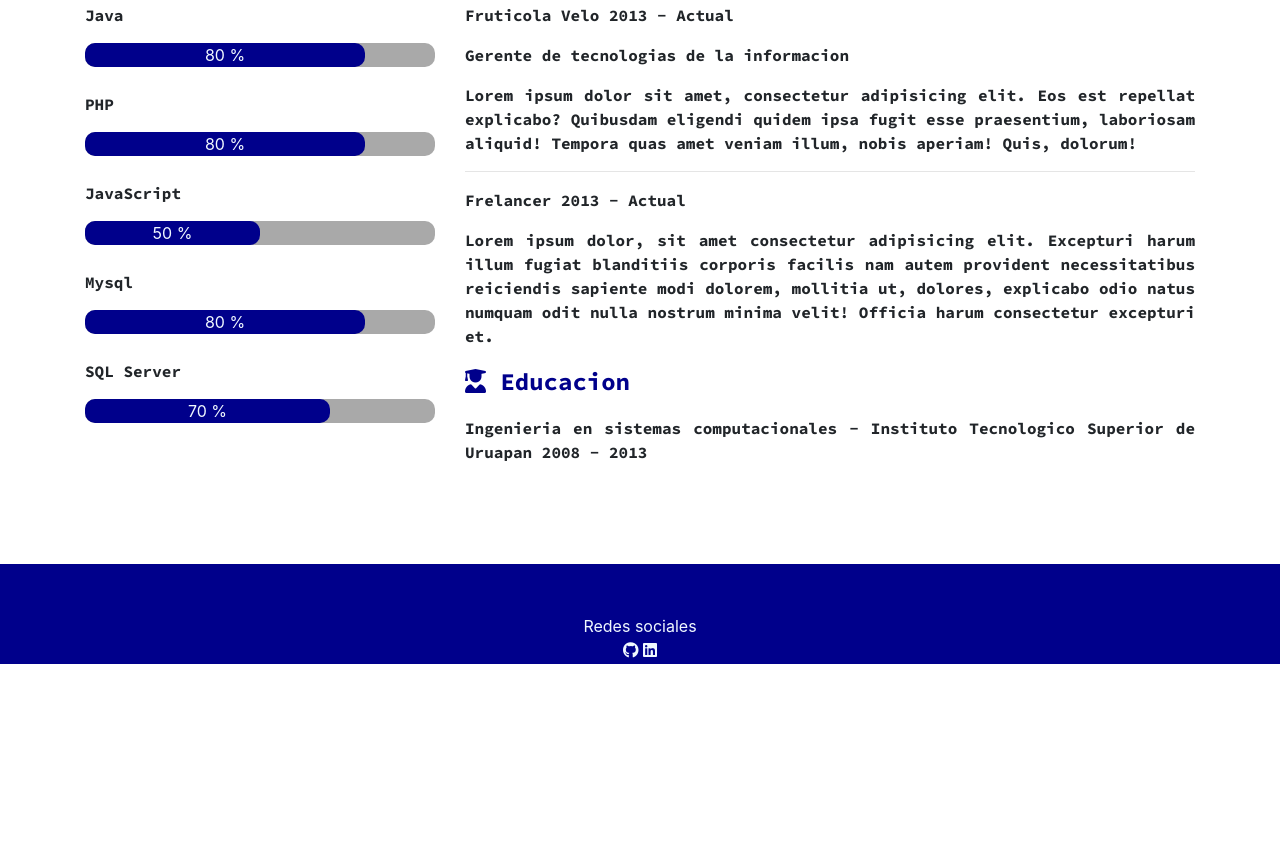
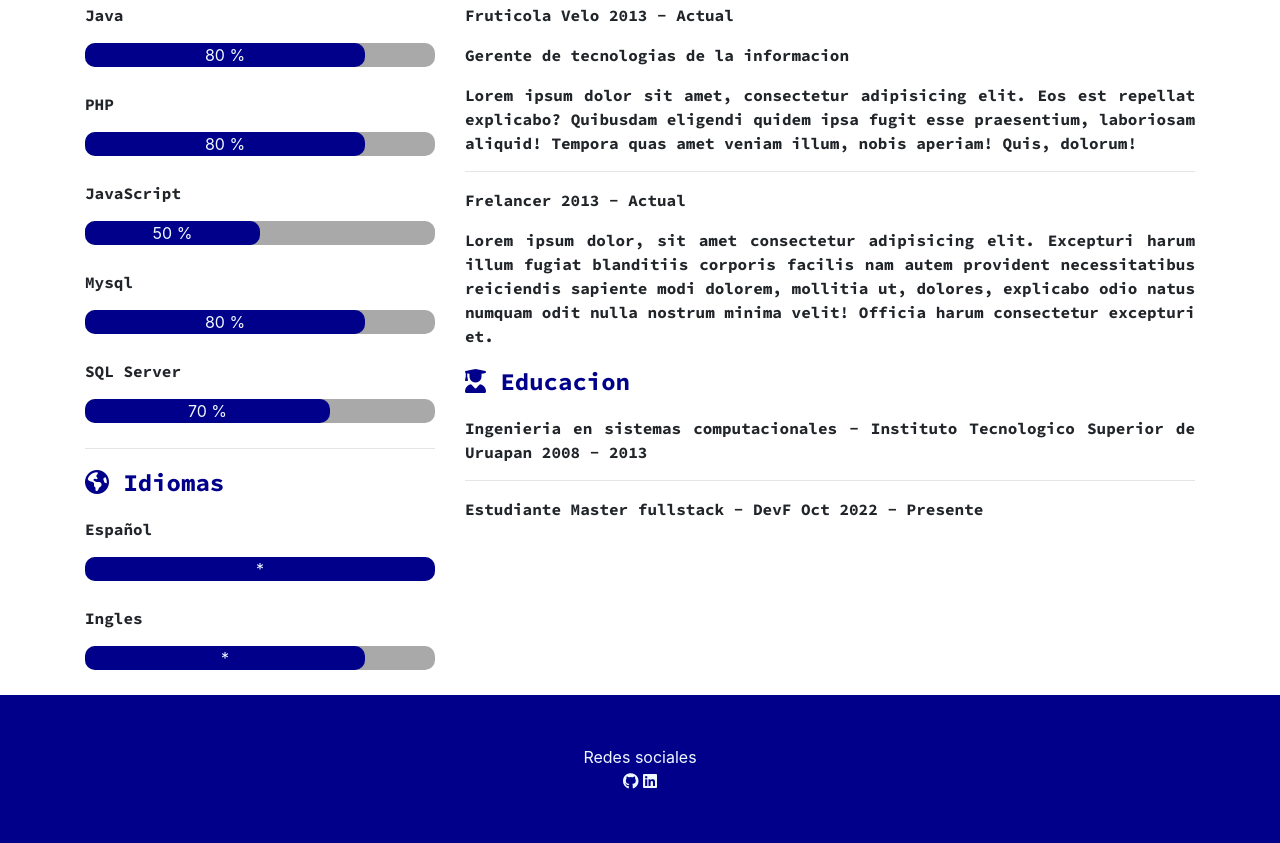
Before and after one commit to equive/portfolio, a plain HTML site: page index.html in a window 1280 px wide. Shown: the part 535-1378 px from the top of the page. Before the commit the page ends 1199 px from the top, so only its background shows below. Drawn offline with nearby package versions, Linux system fonts and the light colour scheme.

Commit message:
AVANCE DE PROYECTO

```diff
--- a/CSS/estilos.css
+++ b/CSS/estilos.css
@@ -40,8 +40,11 @@ footer{
     min-height: 100px;
     text-align: center;
     padding-top: 50px;
-    padding-top: 50px;
+    padding-bottom: 50px;
 }
 .educacion{
     margin-bottom: 100px;
 }
+.secciones{
+    margin-bottom: 20px;
+}
--- a/index.html
+++ b/index.html
@@ -85,6 +85,21 @@
                     </div>
 
                 </seccion>
+                <hr>
+
+                <p class = "seccion"><i class="fa-solid fa-earth-americas"></i> Idiomas</p>
+                <seccion>
+                    <p>Español</p>
+                    <div class="porcentajef">
+                        <div style="width: 100%;" class="porcentaje" >*</div>
+                    </div>
+                    <p>Ingles</p>
+                    <div class="porcentajef">
+                        <div style="width: 80%;" class="porcentaje">*</div>
+                    </div>
+
+
+                </seccion>
 
 
             </div>
@@ -111,6 +126,8 @@
                     <p class = "seccion">  <i class="fa-solid fa-user-graduate"></i> Educacion</p>
 
                     <p>Ingenieria en sistemas computacionales - Instituto Tecnologico Superior de Uruapan 2008 - 2013</p>
+                    <hr>
+                    <p>Estudiante Master fullstack - DevF Oct 2022 - Presente</p>
 
                </section>
             </div>
```
